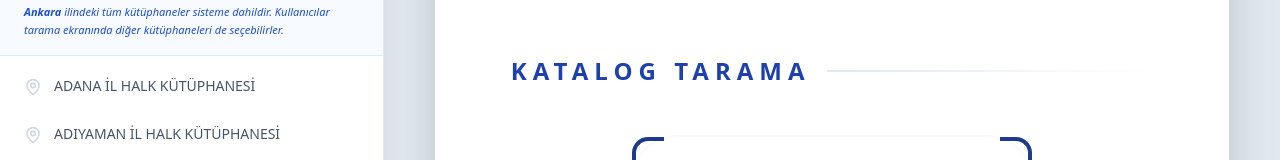
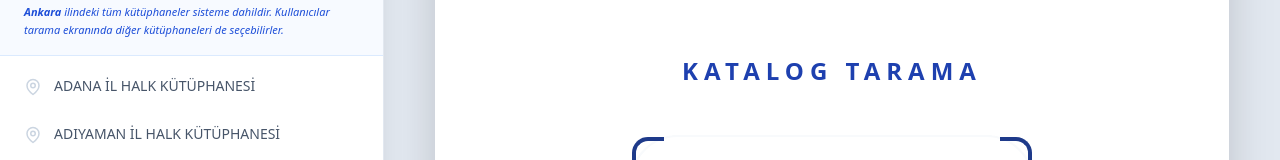
Before and after one commit to ismailkaraca/qrilkatalogtarama, a React (Vite) app: page / in a window 1280 px wide. Shown: the part 212-372 px from the top of the page. Built offline with nearby package versions, Linux system fonts and the light colour scheme.

Commit message:
Center KATALOG TARAMA text by removing gradient line

```diff
--- a/src/App.jsx
+++ b/src/App.jsx
@@ -235,7 +235,6 @@ const App = () => {
                                 <p className="text-2xl font-bold text-blue-800 tracking-[0.25em] whitespace-nowrap uppercase">
                                     KATALOG TARAMA
                                 </p>
-                                <div className="h-0.5 flex-1 bg-gradient-to-l from-transparent to-slate-200"></div>
                             </div>
                         </div>
                     </div>
```
